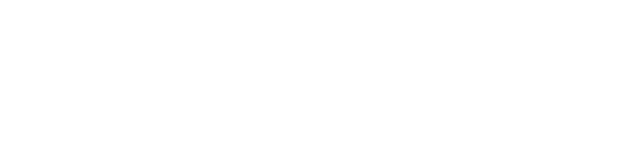
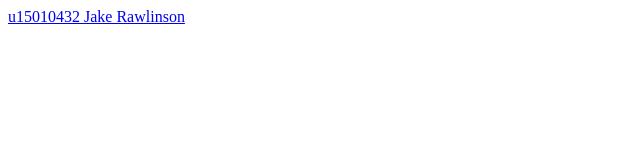
Before and after one commit to JakeRawlinson9/354Class, a plain HTML site: page Index.html in a window 1280 px wide. Shown: the whole page, without its empty margins (0-640 px from the left). Drawn offline with Linux system fonts and the light colour scheme.

Commit message:
Update Index.html

```diff
--- a/Index.html
+++ b/Index.html
@@ -1,3 +1,8 @@
 <html>
-
+  <head>
+    <link rel="stylesheet" href="C:\Users\u15010432\Documents\Script.css">
+  </head>
+  <body>
+    <a href="C:\Users\u15010432\Documents\Script.js">u15010432 Jake Rawlinson</a>
+  </body>
 </html>
```
